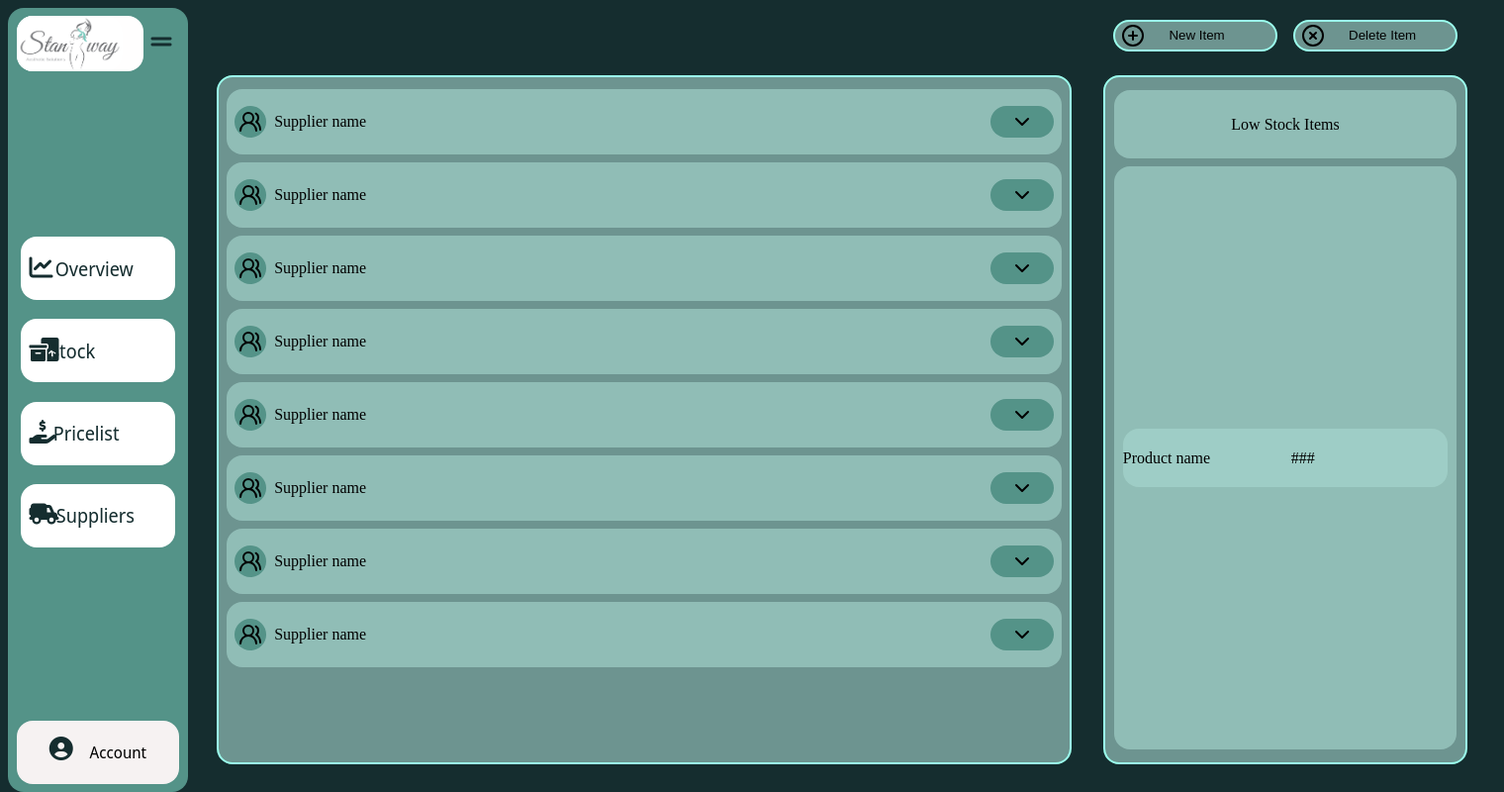
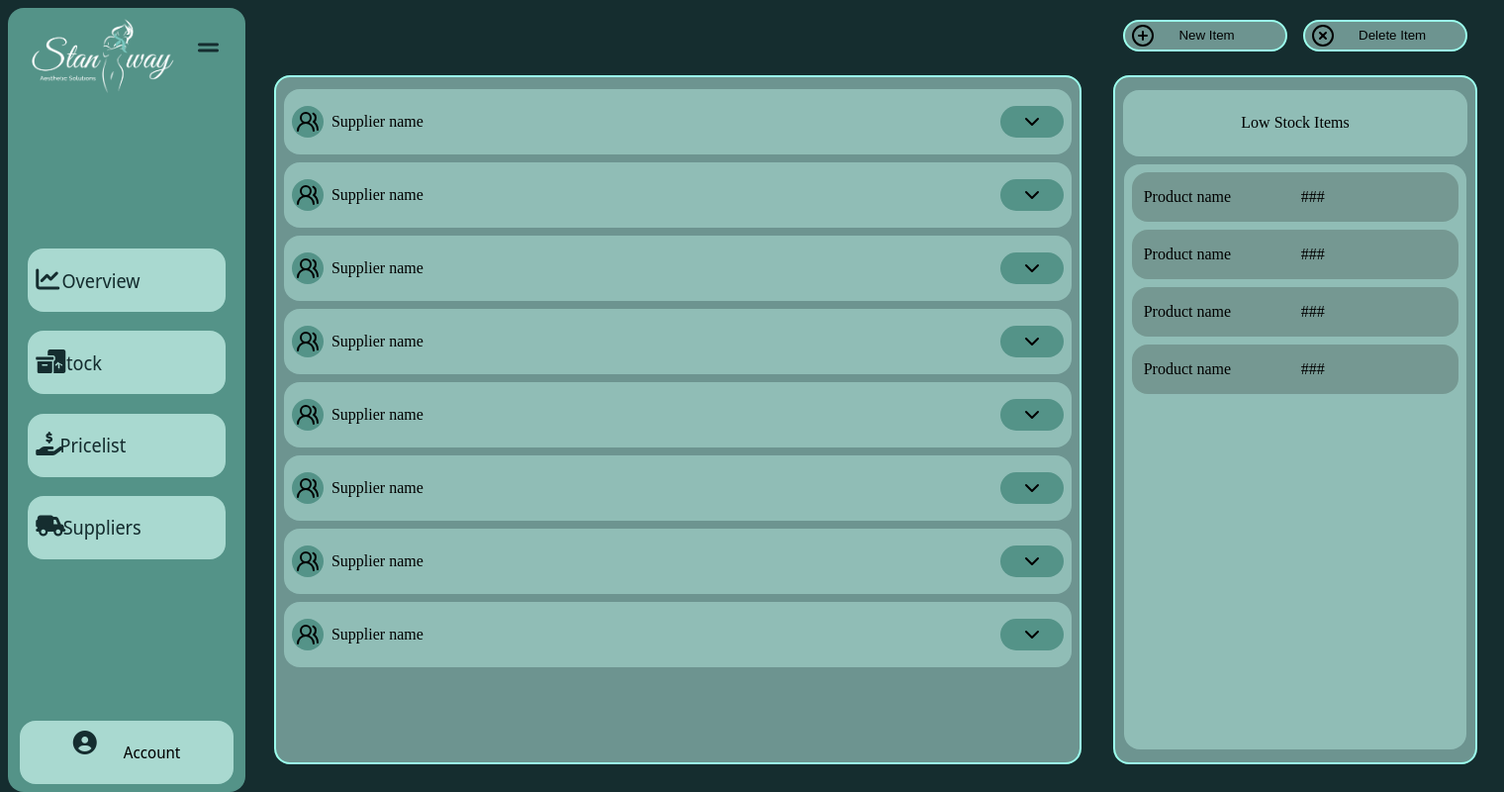
Before and after one commit to u23535662/BFB321_Group_Project_13, a Python web app: template templates/stock.html in a window 1520 px wide. Shown: the whole page at 99% size. Run offline with Jinja, Linux system fonts and the light colour scheme; the template is opened without the code that fills it, so the values that code supplies are empty; some libraries are stand-ins or nearby versions.

Commit message:
Added filler content and fixed some blocks

```diff
--- a/css/style.css
+++ b/css/style.css
@@ -57,6 +57,7 @@ body {
   height: 100%;
   border-radius: 1rem;
   padding-bottom: 0.5rem;
+  min-width: 15rem;
 }
 .navlist {
   display: flex;
@@ -84,20 +85,23 @@ li {
   align-items: center;
   justify-content: center;
 
-  width: 90%;
-  height: 3.5rem;
+  width: 100%;
+  height: 5rem;
 
-  gap: 0.5rem;
+  gap: 1.25rem;
 
   margin-top: 0.5rem;
+  margin-right: 1rem;
 }
 .logo {
+  display: flex;
+  flex-direction: row;
   align-items: center;
-  justify-content: center;
+  justify-content: flex-end;
   width: 90%;
   height: 100%;
 
-  background-color: #fffefe;
+  /* background-color: rgb(169, 217, 208); */
   border-radius: 1rem;
 }
 
@@ -125,7 +129,7 @@ li {
   gap: 0.5rem;
   padding: 0.5rem;
 
-  background-color: #ffffff;
+  background-color: rgb(169, 217, 208);
   width: 90%;
   height: 40%;
 }
@@ -136,7 +140,7 @@ li {
   align-items: center;
   justify-content: center;
 
-  background-color: #f6f2f2;
+  background-color: rgb(169, 217, 208);
   width: 90%;
   height: 4rem;
   border-radius: 1rem;
@@ -212,7 +216,7 @@ li {
   align-items: center;
 
   background-color: rgb(169, 217, 208, 0.6);
-  width: 95%;
+  width: 100%;
   height: 10%;
   border-radius: 1rem;
 
@@ -223,13 +227,16 @@ li {
   display: flex;
   justify-content: space-between;
   align-items: center;
+  align-self: stretch;
 
-  background-color: rgb(169, 217, 208, 0.6);
-  width: 95%;
-  height: 10%;
+  background-color: rgba(101, 128, 123, 0.6);
+  /* width: 100%; */
+  /* height: 10%; */
   border-radius: 1rem;
 
   gap: 0.72rem;
+  padding-left: 0.75rem;
+  padding-right: 0.75rem;
 }
 .headingblockgraph {
   display: flex;
@@ -257,13 +264,16 @@ li {
 
 .contentblockstock {
   display: flex;
-  justify-content: center;
+  flex-direction: column;
+  justify-content: flex-start;
   align-items: center;
 
   background-color: rgb(169, 217, 208, 0.6);
   width: 95%;
   height: 85%;
   border-radius: 1rem;
+  padding: 0.5rem;
+  gap: 0.5rem;
 }
 .contentblockgraph {
   display: flex;
@@ -287,6 +297,8 @@ li {
   border-radius: 1rem;
   border: 2px solid rgb(155, 255, 237);
   gap: 0.5rem;
+
+  padding: 0.5rem;
 }
 
 .blockgraph {
@@ -317,7 +329,7 @@ li {
   margin: 5px;
   gap: 2rem;
 
-  grid-template-columns: 26rem 26rem 23rem;
+  grid-template-columns: 26rem 23rem 23rem;
   grid-template-rows: 1rem 1fr 20rem;
 
   grid-template-areas:
--- a/templates/stock.html
+++ b/templates/stock.html
@@ -539,6 +539,19 @@
           <div class="lowstockitem">
             <p class="text">Product name</p>
             <p class="text">###</p>
+          </div>
+          <div class="lowstockitem">
+            <p class="text">Product name</p>
+            <p class="text">###</p>
+          </div>
+          <div class="lowstockitem">
+            <p class="text">Product name</p>
+            <p class="text">###</p>
+          </div>
+          <div class="lowstockitem">
+            <p class="text">Product name</p>
+            <p class="text">###</p>
+          </div>
         </div>
       </div>
     </div>
```
Also changed, not shown: images/Stanway-Logo-picture.png.
